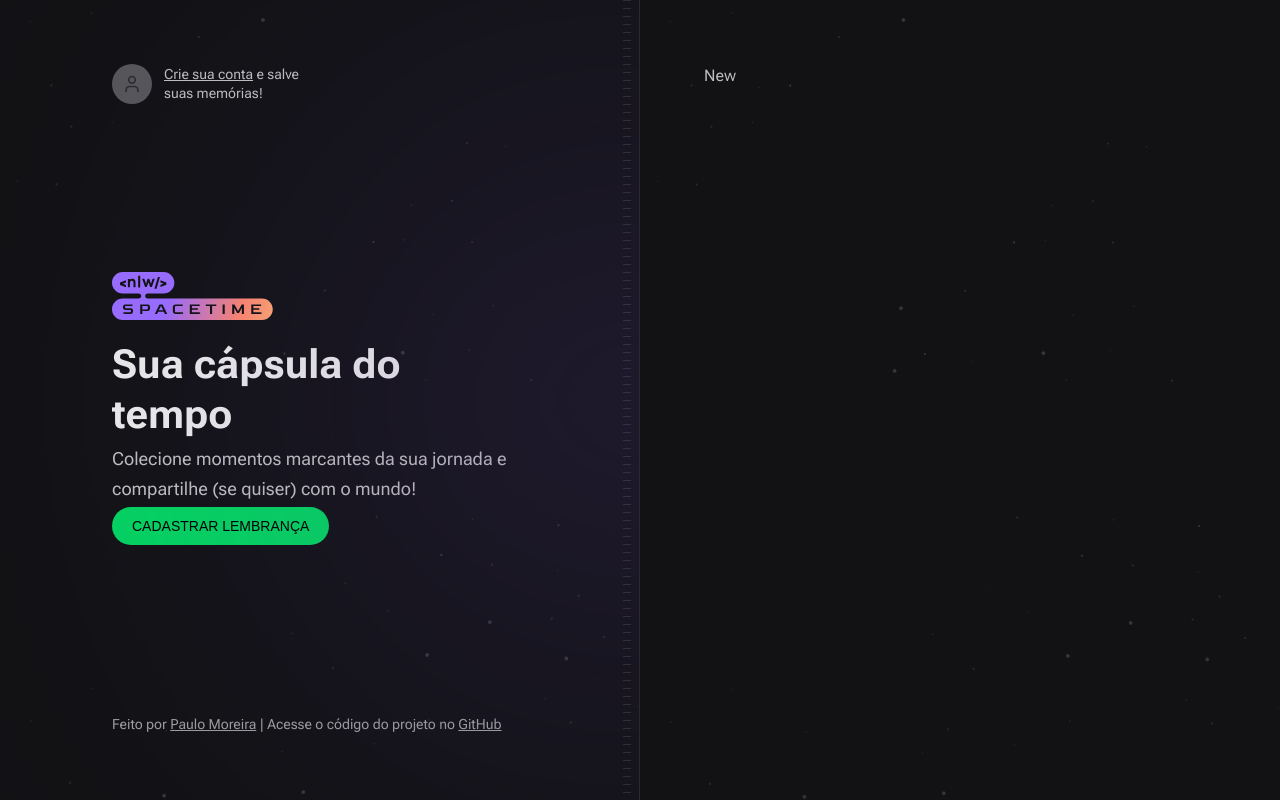
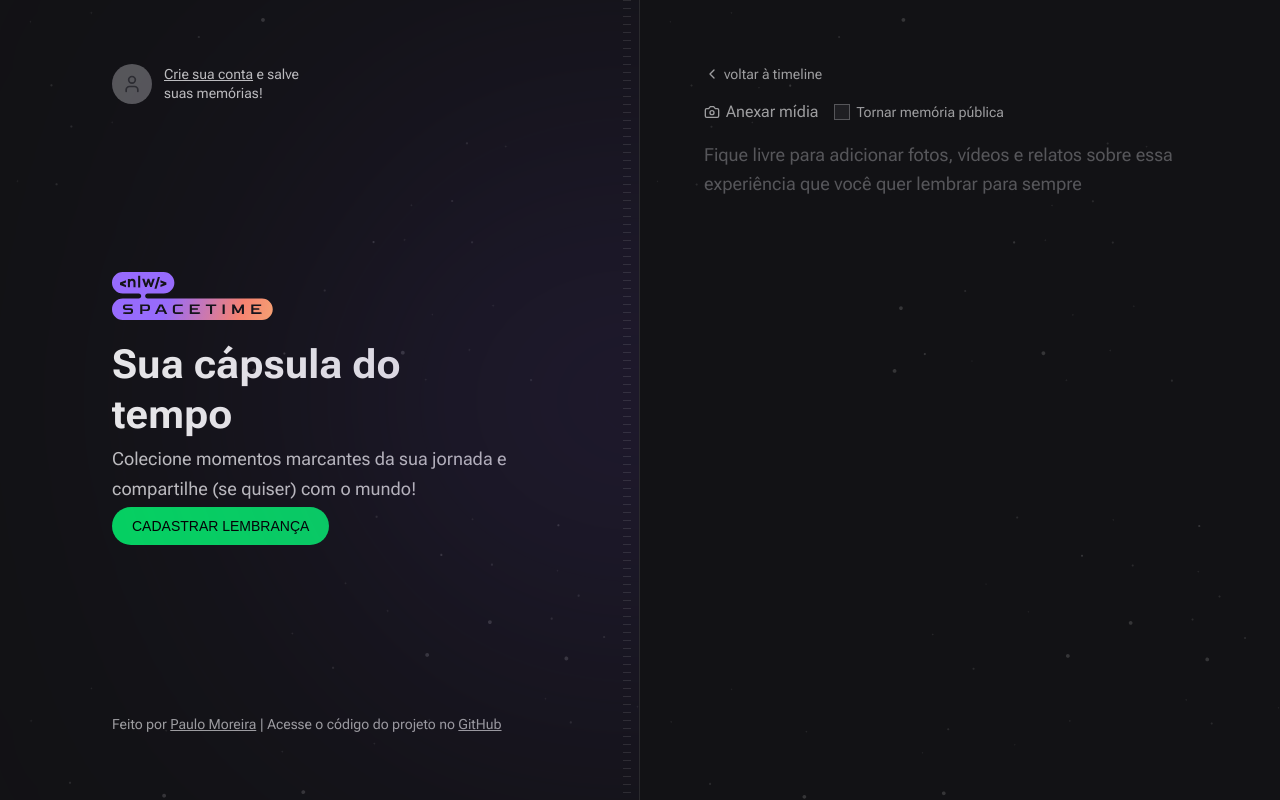
Before and after one commit to paulohmoreira/spacetime-web, a Next.js app: page /memories/new in a window 1280 px wide. Built offline with nearby package versions, Linux system fonts and the light colour scheme; no server answers; a web font is replaced by a local one.

Commit message:
feat: add middleware authenticator

```diff
--- a/src/app/api/auth/callback/route.ts
+++ b/src/app/api/auth/callback/route.ts
@@ -6,13 +6,15 @@
   const { searchParams } = new URL(request.url)
   const code = searchParams.get('code')
 
+  const redirectTo = request.cookies.get('redirectTo')?.value
+
   const registerResponse = await api.post('/register', {
     code,
   })
 
   const { token } = registerResponse.data
 
-  const redirectURL = new URL('/', request.url)
+  const redirectURL = redirectTo ?? new URL('/', request.url)
 
   const cookieExpiresInSeconds = 60 * 60 * 24 * 30 // 1 month
 
--- a/src/app/memories/new/page.tsx
+++ b/src/app/memories/new/page.tsx
@@ -1,3 +1,50 @@
+import { Camera, ChevronLeft } from 'lucide-react'
+import Link from 'next/link'
+
 export default function NewMemory() {
-  return <h1>New</h1>
+  return (
+    <div className="flex flex-1 flex-col gap-4">
+      <Link
+        href="/"
+        className="flex items-center gap-1 text-sm text-gray-200 hover:text-gray-100"
+      >
+        <ChevronLeft className="h-4 w-4" />
+        voltar à timeline
+      </Link>
+
+      <form className="flex flex-1 flex-col gap-2">
+        <div className="flex items-center gap-4">
+          <label
+            htmlFor="media"
+            className="flex cursor-pointer items-center gap-1.5 text-gray-200 hover:text-gray-100"
+          >
+            <Camera className="h4 w-4" />
+            Anexar mídia
+          </label>
+
+          <label
+            htmlFor="isPublic"
+            className="flex items-center gap-1.5 text-sm text-gray-200 hover:text-gray-100"
+          >
+            <input
+              type="checkbox"
+              name="isPublic"
+              id="isPublic"
+              value="true"
+              className="rouded h-4 w-4 border-gray-400 bg-gray-700 text-purple-500"
+            />
+            Tornar memória pública
+          </label>
+        </div>
+        <input type="file" id="media" className="invisible h-0 w-0" />
+
+        <textarea
+          name="content"
+          spellCheck={false}
+          className="w-full flex-1 resize-none rounded border-0 bg-transparent p-0 text-lg leading-relaxed text-gray-100 placeholder:text-gray-400 focus:ring-0"
+          placeholder="Fique livre para adicionar fotos, vídeos e relatos sobre essa experiência que você quer lembrar para sempre"
+        ></textarea>
+      </form>
+    </div>
+  )
 }
--- a/src/components/Hero.tsx
+++ b/src/components/Hero.tsx
@@ -1,4 +1,5 @@
 import Image from 'next/image'
+import Link from 'next/link'
 
 import logo from '../assets/nlw-spacetime-logo.svg'
 
@@ -14,12 +15,12 @@
           Colecione momentos marcantes da sua jornada e compartilhe (se quiser)
           com o mundo!
         </p>
-        <a
+        <Link
           className="inline-block rounded-full bg-green-500 px-5 py-3 font-alt text-sm uppercase leading-none text-black hover:bg-green-600"
-          href=""
+          href="/memories/new"
         >
           CADASTRAR LEMBRANÇA
-        </a>
+        </Link>
       </div>
     </div>
   )
```
Also changed, not shown: src/middleware.ts (added, +21 -0 lines).
